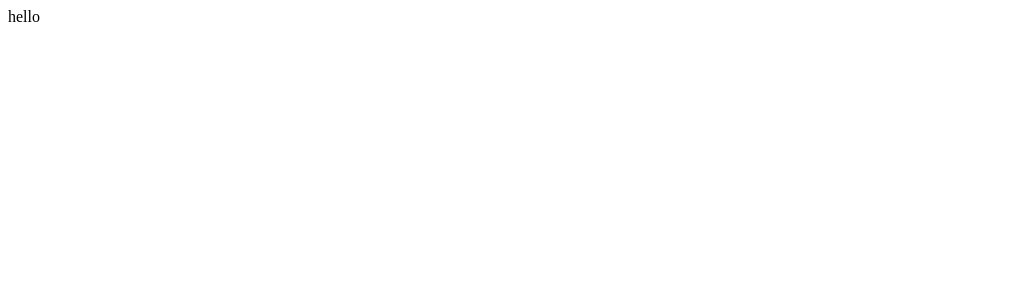
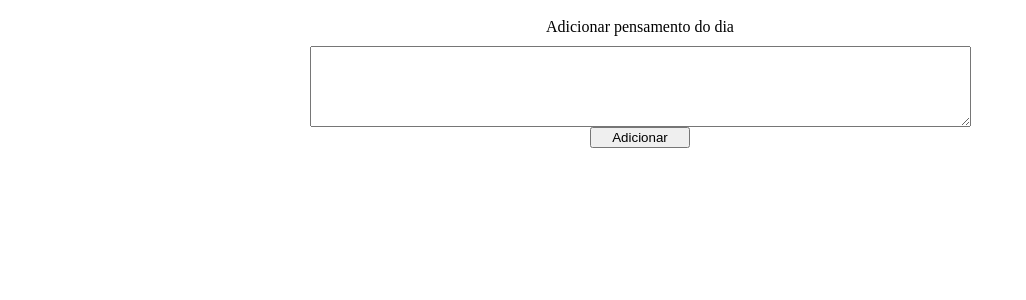
Before and after one commit to MisaelSantos/todothinks, a React (Create React App) app: page / in a window 1280 px wide. Shown: the top 300 px of the page, without its empty margins (0-1026 px from the left). Built offline with nearby package versions, Linux system fonts and the light colour scheme.

Commit message:
add form

```diff
--- a/src/App.js
+++ b/src/App.js
@@ -1,11 +1,18 @@
 import React from 'react';
+import './styleApp.css';
 
-const App = () =>{
-  return (
+function App(){
+
+  return(
     <div className="App">
-      hello
+      <form action="">
+        <label htmlFor="" className="lb">Adicionar pensamento do dia</label>
+        <textarea name="" id="" cols="80" rows="5" className="ta"></textarea>
+        <button className="btn">Adicionar</button>
+      </form>
     </div>
-  );
+  )
+
 }
 
 export default App;
--- /dev/null
+++ b/src/styleApp.css
@@ -0,0 +1,13 @@
+form{
+    display: flex;
+    flex-direction: column;
+    align-items: center;
+}
+
+.lb{
+    padding:10px;
+}
+
+.btn{
+    width: 100px;
+}
```
